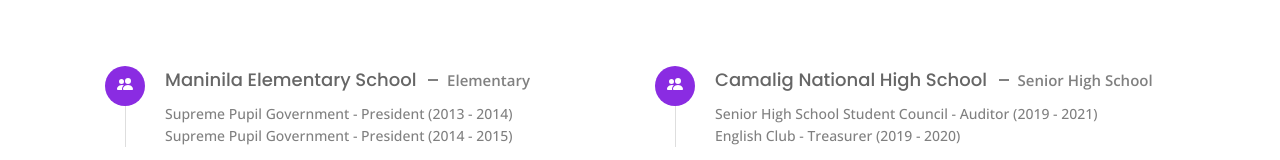
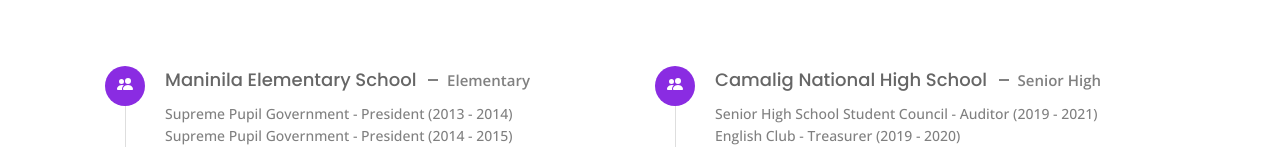
Before and after one commit to Bocchi02/websys-profile-Napili, a React (Vite) app: page /about in a window 1280 px wide. Shown: the part 2297-2457 px from the top of the page. Built offline with nearby package versions, Linux system fonts and the light colour scheme.

Commit message:
fixed typo error (last commit)

```diff
--- a/src/data.jsx
+++ b/src/data.jsx
@@ -234,7 +234,7 @@ export const clubs = [
         id: 3,
         category: "col2",
         icon: <BsFillPeopleFill />,
-        title: "Camalig National High School <span> Senior High School </span>",
+        title: "Camalig National High School <span> Senior High </span>",
         desc: "Senior High School Student Council - Auditor (2019 - 2021) <br> English Club - Treasurer (2019 - 2020)",
     },
 ];
```
